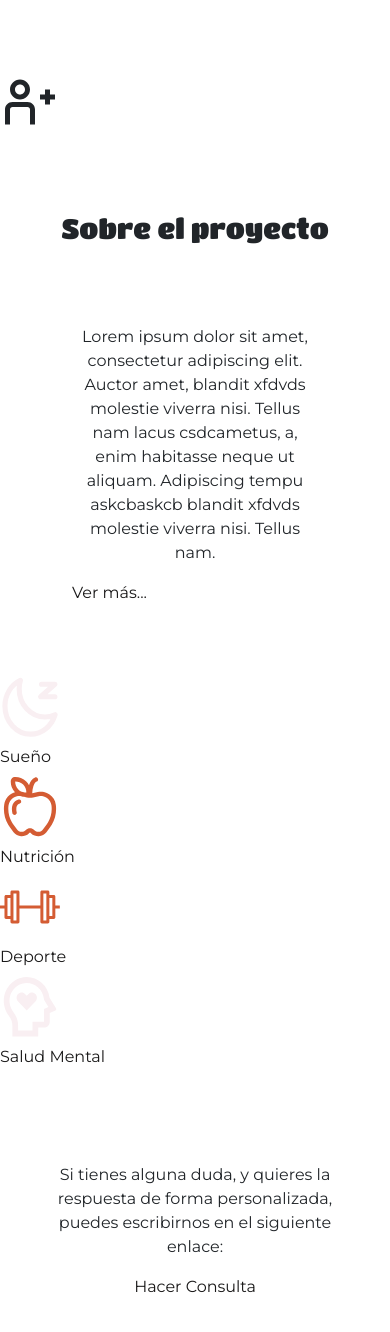
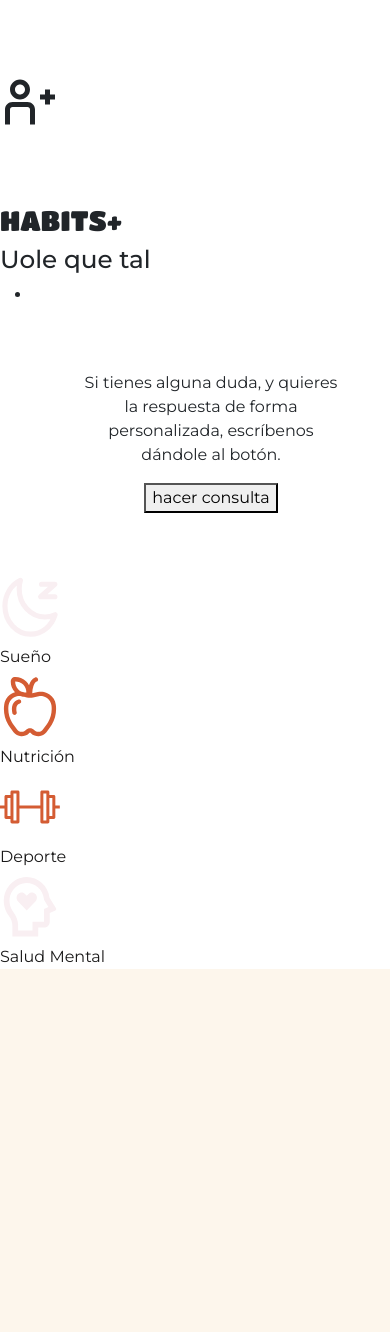
Before and after one commit to aleswebgit/Deploy-Habit-Front-End, a React (Create React App) app: page / in a window 390 px wide. Shown: the top 1332 px of the page. After the commit the page ends 977 px from the top, so only its background shows below. Built offline with nearby package versions, Linux system fonts and the light colour scheme.

Commit message:
update home

```diff
--- a/src/Components/Advice.jsx
+++ b/src/Components/Advice.jsx
@@ -1,17 +1,7 @@
 const Advice = () => {
   return (
     <section className="flex flex-col items-center bg-[#E57A56] p-10 space-y-4">
-      <section>
-        <h2 className="text-white font-extrabold uppercase">HACER CONSULTA</h2>
-      </section>
-      <div className="bg-[#F8D1B4] p-5 rounded-3xl text-center space-y-4">
-        <p className="text-sm text-[#BC4E2A]">
-          Si tienes alguna duda, y quieres la respuesta de forma personalizada, puedes escribirnos en el siguiente enlace:
-        </p>
-        <a href="mailto:yourwebsolutions3000@gmail.com?subject=Consulta web Habitos" className="bg-white rounded-3xl text-sm sm:text-lg font-bold py-1 px-4 text-[#BC4E2A]">
-          Hacer Consulta
-        </a>
-      </div>
+
     </section>
   )
 }
--- a/src/Components/CategoryButton.jsx
+++ b/src/Components/CategoryButton.jsx
@@ -40,11 +40,11 @@ const CategoryButton = () => {
   ])
 
   return (
-    <section className='grid grid-cols-2 sm:grid-cols-1 p-6'>
+    <section className=' grid grid-cols-2 p-6 '>
       {categories.map( category => {
         return (
-          <Link to={`/category/${category.id}`} key={category.name} className='flex justify-center py-3 font-bold'>
-            <div className={`${category.bgColor} flex flex-col items-center justify-center w-[140px] min-w-[140px] h-[140px] sm:w-[500px] rounded-3xl`}>
+          <Link to={`/category/${category.id}`} key={category.name} className='flex justify-center py-3 font-bold '>
+            <div className={`${category.bgColor} flex flex-col items-center justify-center w-[140px] min-w-[140px] h-[140px] sm:w-[100px] rounded-3xl`}>
               <div className="flex item-center justify-center ">
                 {category.icon}
               </div>
--- /dev/null
+++ b/src/Components/Inquiry.jsx
@@ -0,0 +1,26 @@
+const Inquiry = () => {
+  return (
+    <ul>
+      <li className='bg-[#E57A56] text-center rounded-t-3xl'>
+        <div className=' w-[500px] h-[700px] mb-[-600px] hover:mb-[-300px] duration-300'>
+          <p className='text-white text-3xl pt-10 font-extrabold'>HACER CONSULTA</p>
+          <div className='bg-[#F8D1B4] mt-20 mr-4 ml-4 p-5  rounded-3xl text-center space-y-4'>
+            <p className='text-lg text-[#BC4E2A]'>
+                Si tienes alguna duda, y quieres la respuesta de forma personalizada,
+                escríbenos dándole al botón.
+            </p>
+            <div>
+              <a className=' bg-white rounded-3xl text-xl font-bold py-1 px-12 text-[#BC4E2A]'>
+                <button>
+                    hacer consulta
+                </button>
+              </a>
+            </div>
+          </div>
+        </div>
+      </li>
+    </ul>
+  )
+}
+
+export default Inquiry
--- a/src/Components/LoginForm.jsx
+++ b/src/Components/LoginForm.jsx
@@ -43,7 +43,7 @@ function LoginForm (){
   }
 
   return(
-    <section className='flex min-h-screen items-stretch text-white'>
+    <section className='flex md:min-h-screen items-stretch'>
 
       <p ref={errRef} className={errorMsg ? 'errmsg' : 'offscreen'} aria-live='assertive'>{errorMsg}</p>
 
@@ -52,11 +52,11 @@ function LoginForm (){
         </div>
         <div className='z-10 w-full px-24'>
           <h1 className='text-left text-8xl font-extrabold tracking-wide text-white'>Somos lo que donamos.</h1>
-          <p className='my-4 text-3xl'>Somos amor.</p>
+          <p className='my-4 text-3xl text-white'>Somos amor.</p>
         </div>
       </div>
       <div className='z-0 flex w-full items-center justify-center px-0 text-center md:px-16 lg:w-1/2' >
-        <div className='absolute inset-0 z-10 items-center bg-[#FDF6EC] bg-cover bg-no-repeat lg:hidden  sm:background-image:none'>
+        <div className='absolute inset-0 z-10 items-center bg-[#FDF6EC] bg-cover bg-no-repeat lg:hidden h-full  sm:background-image:none'>
           <div className='absolute inset-0 z-0 bg-black opacity-10'></div>
         </div>
         <div className='z-20 w-full py-6'>
@@ -65,13 +65,13 @@ function LoginForm (){
 
           <form onSubmit={handleSubmit} className='mx-auto w-full px-4 sm:w-2/3 lg:px-0'>
             <div className='pb-2 pt-4'>
-              <input onChange={(e)=>setEmail(e.target.value)} value={email} ref={userRef} type='email' name='email' id='email' placeholder='Email' className='w-full rounded-full bg-orange-300 p-4 text-center text-lg placeholder:text-white' />
+              <input onChange={(e)=>setEmail(e.target.value)} value={email} ref={userRef} type='email' name='email' id='email' placeholder='Email' className='w-full rounded-full bg-orange-300 p-4 text-center text-lg placeholder:text-black' />
             </div>
             <div className='pb-2 pt-4'>
-              <input onChange={(e)=>setPassword(e.target.value)} value={password} className='w-full rounded-full bg-orange-300 p-4 text-center text-lg placeholder:text-white' type='password' name='password' id='password' placeholder='Constraseña' />
+              <input onChange={(e)=>setPassword(e.target.value)} value={password} className='w-full rounded-full bg-orange-300 p-4 text-center text-lg placeholder:text-black' type='password' name='password' id='password' placeholder='Constraseña' />
             </div>
             <div className='px-4 pb-2 pt-4'>
-              <button type="submit" className='m-auto block w-40 justify-center rounded-full bg-orange-500 p-2 text-lg uppercase hover:bg-orange-600 focus:outline-none'>Acceder</button>
+              <button type="submit" className='text-white m-auto block w-40 justify-center rounded-full bg-orange-500 p-2 text-lg uppercase hover:bg-orange-600 focus:outline-none'>Acceder</button>
             </div>
           </form>
 
--- /dev/null
+++ b/src/Components/Title.jsx
@@ -0,0 +1,10 @@
+const Title = () => {
+  return (
+    <div className="flex flex-col w-full px-8">
+      <h1 className='text-6xl pt-6 text-[#BC4E2A] md:text-8xl'>HABITS+</h1>
+      <h2 className='text-lg'>Uole que tal</h2>
+    </div>
+  )
+}
+
+export default Title
--- a/src/Views/Home.jsx
+++ b/src/Views/Home.jsx
@@ -1,8 +1,9 @@
 import { useEffect, useState } from 'react'
 import CategoryButton from '../Components/CategoryButton'
 import Landing from '../Views/Landing'
-import Advice from '../Components/Advice'
+import Inquiry from '../Components/Inquiry'
 import Navbar from '../Components/Navbar'
+import Title from '../Components/Title'
 
 
 const Home = () => {
@@ -21,20 +22,17 @@ const Home = () => {
         : (
           <>
             <Navbar/>
-            <h1 className='flex justify-center text-5xl text-center py-2 m-8 text-[#BC4E2A]'>Sobre el proyecto</h1>
-            <div className="sm:flex sm:justify-center">
-
-              <div className="bg-[#E57A56] rounded-3xl p-5 m-4 sm:max-w-[700px] sm:m-9 text-[#FDF6EC] font-medium">
-                <p className="text-center sm:pt-[250px]">
-                Lorem ipsum dolor sit amet, consectetur adipiscing elit. Auctor amet, blandit xfdvds molestie viverra nisi. Tellus nam lacus csdcametus, a, enim habitasse neque ut aliquam. Adipiscing tempu askcbaskcb blandit xfdvds molestie viverra nisi. Tellus nam.
-                </p>
-                <a href="" className="block mx-auto w-fit color-[#ffff]">
-                Ver más...
-                </a>
-              </div>
-              <CategoryButton/>
+            <div className='flex justify-center h-full'>
+              <section className='w-2/5 h-full flex justify-center '>
+                <Title/>
+                <div className='md:flex fixed  bottom-10 '>
+                  <Inquiry/>
+                </div>
+              </section>
+              <section className='w-3/5 h-full'>
+                <CategoryButton/>
+              </section>
             </div>
-            <Advice/>
           </>
         )}
     </div>
```
